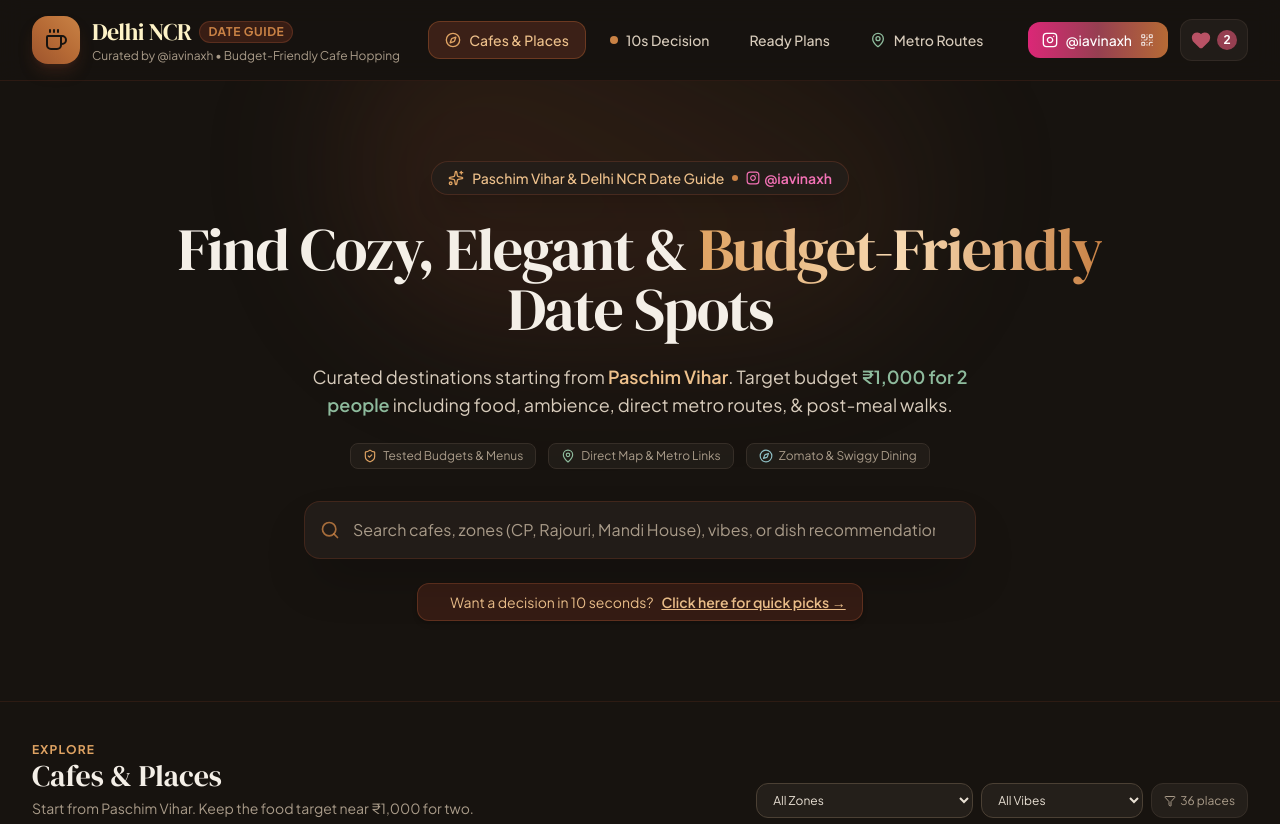
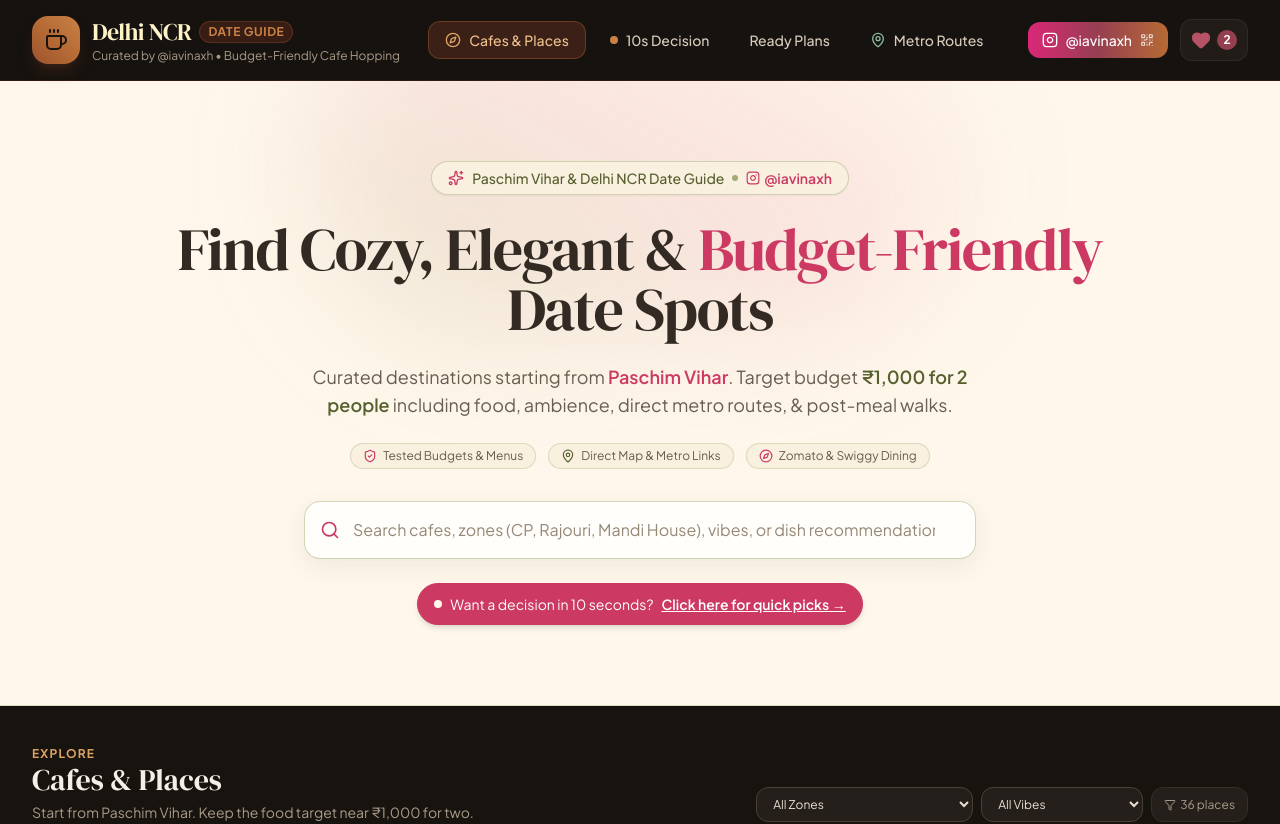
Before and after one commit to iavinaxh/delhi-cafe-hopping, a React (Vite) app: page / in a window 1280 px wide. Shown: the top 824 px of the page. Built offline with nearby package versions, Linux system fonts and the light colour scheme; the HTML template or start-up script is replaced by a standard one.

Commit message:
Redesign hero with requested cream olive pink palette

```diff
--- a/src/components/Hero.jsx
+++ b/src/components/Hero.jsx
@@ -4,22 +4,22 @@ import InstagramIcon from './InstagramIcon';
 
 export default function Hero({ searchQuery, setSearchQuery, onOpenInstaModal, setActiveTab }) {
   return (
-    <div className="relative overflow-hidden bg-stone-950 text-stone-100 py-12 sm:py-20 border-b border-amber-900/30">
-      <div className="absolute -top-24 left-1/2 -translate-x-1/2 w-[600px] h-[350px] bg-gradient-to-tr from-amber-900/30 via-amber-700/15 to-transparent blur-3xl rounded-full pointer-events-none"></div>
+    <div className="relative overflow-hidden bg-[#FFF7EB] text-[#332B23] py-12 sm:py-20 border-b border-[#A2AB73]/35">
+      <div className="absolute -top-24 left-1/2 -translate-x-1/2 w-[650px] h-[350px] bg-gradient-to-tr from-[#A2AB73]/25 via-[#CC3A63]/10 to-transparent blur-3xl rounded-full pointer-events-none"></div>
       <div className="max-w-5xl mx-auto px-4 sm:px-6 lg:px-8 text-center relative z-10">
-        <div className="inline-flex items-center gap-2 px-4 py-1.5 rounded-full bg-stone-900/90 border border-amber-800/40 text-amber-300 text-xs sm:text-sm font-medium mb-6 shadow-xl backdrop-blur-md">
-          <Sparkles className="w-4 h-4 text-amber-400" /><span>Paschim Vihar & Delhi NCR Date Guide</span><span className="w-1.5 h-1.5 rounded-full bg-amber-500"></span>
-          <button onClick={onOpenInstaModal} className="hover:underline flex items-center gap-1 text-pink-400 font-semibold"><InstagramIcon className="w-3.5 h-3.5" /> @iavinaxh</button>
+        <div className="inline-flex items-center gap-2 px-4 py-1.5 rounded-full bg-[#F9F0E0] border border-[#A2AB73]/45 text-[#56602E] text-xs sm:text-sm font-medium mb-6 shadow-sm">
+          <Sparkles className="w-4 h-4 text-[#CC3A63]" /><span>Paschim Vihar & Delhi NCR Date Guide</span><span className="w-1.5 h-1.5 rounded-full bg-[#A2AB73]"></span>
+          <button onClick={onOpenInstaModal} className="hover:underline flex items-center gap-1 text-[#CC3A63] font-semibold"><InstagramIcon className="w-3.5 h-3.5" /> @iavinaxh</button>
         </div>
-        <h1 className="font-serif text-3xl sm:text-5xl lg:text-6xl font-bold tracking-tight text-stone-100 leading-tight">Find Cozy, Elegant & <span className="text-transparent bg-clip-text bg-gradient-to-r from-amber-400 via-amber-200 to-amber-500">Budget-Friendly</span> Date Spots</h1>
-        <p className="mt-4 sm:mt-6 text-base sm:text-lg text-stone-300 max-w-2xl mx-auto font-sans leading-relaxed">Curated destinations starting from <span className="text-amber-300 font-semibold">Paschim Vihar</span>. Target budget <span className="text-emerald-400 font-semibold">₹1,000 for 2 people</span> including food, ambience, direct metro routes, & post-meal walks.</p>
-        <div className="mt-6 flex flex-wrap items-center justify-center gap-3 text-xs text-stone-400">
-          <span className="px-3 py-1 rounded-lg bg-stone-900/80 border border-stone-800 flex items-center gap-1.5"><ShieldCheck className="w-3.5 h-3.5 text-amber-400" /> Tested Budgets & Menus</span>
-          <span className="px-3 py-1 rounded-lg bg-stone-900/80 border border-stone-800 flex items-center gap-1.5"><MapPin className="w-3.5 h-3.5 text-emerald-400" /> Direct Map & Metro Links</span>
-          <span className="px-3 py-1 rounded-lg bg-stone-900/80 border border-stone-800 flex items-center gap-1.5"><Compass className="w-3.5 h-3.5 text-sky-400" /> Zomato & Swiggy Dining</span>
+        <h1 className="font-serif text-3xl sm:text-5xl lg:text-6xl font-bold tracking-tight text-[#332B23] leading-tight">Find Cozy, Elegant & <span className="text-[#CC3A63]">Budget-Friendly</span> Date Spots</h1>
+        <p className="mt-4 sm:mt-6 text-base sm:text-lg text-[#685D50] max-w-2xl mx-auto font-sans leading-relaxed">Curated destinations starting from <span className="text-[#CC3A63] font-semibold">Paschim Vihar</span>. Target budget <span className="text-[#56602E] font-semibold">₹1,000 for 2 people</span> including food, ambience, direct metro routes, & post-meal walks.</p>
+        <div className="mt-6 flex flex-wrap items-center justify-center gap-3 text-xs text-[#685D50]">
+          <span className="px-3 py-1 rounded-full bg-[#F9F0E0] border border-[#A2AB73]/35 flex items-center gap-1.5"><ShieldCheck className="w-3.5 h-3.5 text-[#CC3A63]" /> Tested Budgets & Menus</span>
+          <span className="px-3 py-1 rounded-full bg-[#F9F0E0] border border-[#A2AB73]/35 flex items-center gap-1.5"><MapPin className="w-3.5 h-3.5 text-[#56602E]" /> Direct Map & Metro Links</span>
+          <span className="px-3 py-1 rounded-full bg-[#F9F0E0] border border-[#A2AB73]/35 flex items-center gap-1.5"><Compass className="w-3.5 h-3.5 text-[#CC3A63]" /> Zomato & Swiggy Dining</span>
         </div>
-        <div className="mt-8 max-w-2xl mx-auto"><div className="relative flex items-center"><Search className="absolute left-4 w-5 h-5 text-amber-500/80 pointer-events-none" /><input type="text" value={searchQuery} onChange={(e) => setSearchQuery(e.target.value)} placeholder="Search cafes, zones (CP, Rajouri, Mandi House), vibes, or dish recommendations..." className="w-full pl-12 pr-10 py-4 rounded-2xl bg-stone-900/90 border border-amber-900/50 text-stone-100 placeholder-stone-400 focus:outline-none focus:ring-2 focus:ring-amber-500/60 focus:border-transparent text-sm sm:text-base shadow-2xl transition-all" />{searchQuery && <button onClick={() => setSearchQuery('')} className="absolute right-4 text-xs font-semibold text-stone-400 hover:text-stone-200 bg-stone-800 px-2 py-1 rounded-md">Clear</button>}</div></div>
-        <div className="mt-6 flex justify-center"><button onClick={() => setActiveTab('quick')} className="text-xs sm:text-sm text-amber-300 hover:text-amber-200 bg-amber-950/70 border border-amber-800/60 px-4 py-2 rounded-xl flex items-center gap-2 hover:bg-amber-900/50 transition-all shadow-md"><span className="w-2 h-2 rounded-full bg-amber-400 animate-ping"></span>Want a decision in 10 seconds? <span className="underline font-semibold">Click here for quick picks →</span></button></div>
+        <div className="mt-8 max-w-2xl mx-auto"><div className="relative flex items-center"><Search className="absolute left-4 w-5 h-5 text-[#CC3A63] pointer-events-none" /><input type="text" value={searchQuery} onChange={(e) => setSearchQuery(e.target.value)} placeholder="Search cafes, zones (CP, Rajouri, Mandi House), vibes, or dish recommendations..." className="w-full pl-12 pr-10 py-4 rounded-2xl bg-white/80 border border-[#A2AB73]/50 text-[#332B23] placeholder-[#958876] focus:outline-none focus:ring-2 focus:ring-[#CC3A63]/35 focus:border-[#CC3A63] text-sm sm:text-base shadow-[0_8px_24px_rgba(78,62,38,0.08)] transition-all" />{searchQuery && <button onClick={() => setSearchQuery('')} className="absolute right-4 text-xs font-semibold text-[#56602E] hover:text-[#CC3A63] bg-[#F9F0E0] px-2 py-1 rounded-lg">Clear</button>}</div></div>
+        <div className="mt-6 flex justify-center"><button onClick={() => setActiveTab('quick')} className="text-xs sm:text-sm text-white bg-[#CC3A63] border border-[#CC3A63] px-4 py-2.5 rounded-full flex items-center gap-2 hover:bg-[#B52F55] transition-all shadow-md"><span className="w-2 h-2 rounded-full bg-[#FFF7EB]"></span>Want a decision in 10 seconds? <span className="underline font-semibold">Click here for quick picks →</span></button></div>
       </div>
     </div>
   );
```
